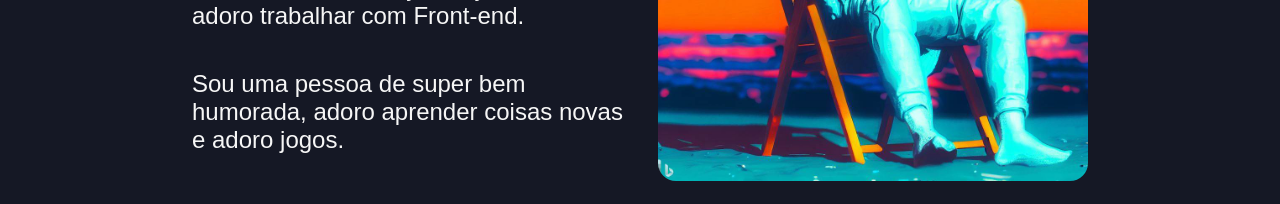
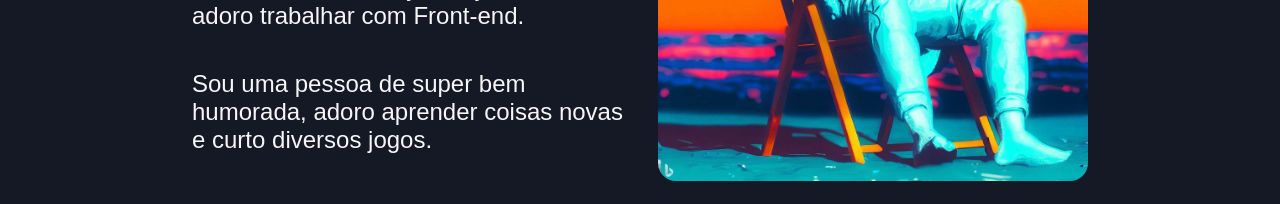
Before and after one commit to xTyke/FirstPage, a plain HTML site: page about.html in a window 1280 px wide. Shown: the part 367-571 px from the top of the page. Drawn offline with nearby package versions, Linux system fonts and the light colour scheme.

Commit message:
Update about.html

```diff
--- a/about.html
+++ b/about.html
@@ -22,7 +22,7 @@
                     na área de TI, sou fãboy de Python mas adoro trabalhar com Front-end.</p>
 
                 <p class="apresentacao_conteudo_texto">Sou uma pessoa de super bem humorada, adoro aprender
-                    coisas novas e adoro jogos.</p>
+                    coisas novas e curto diversos jogos.</p>
         </section>
         <img class="perfil" src="space_juice.jpg" alt="perfil">
     </main>
```
